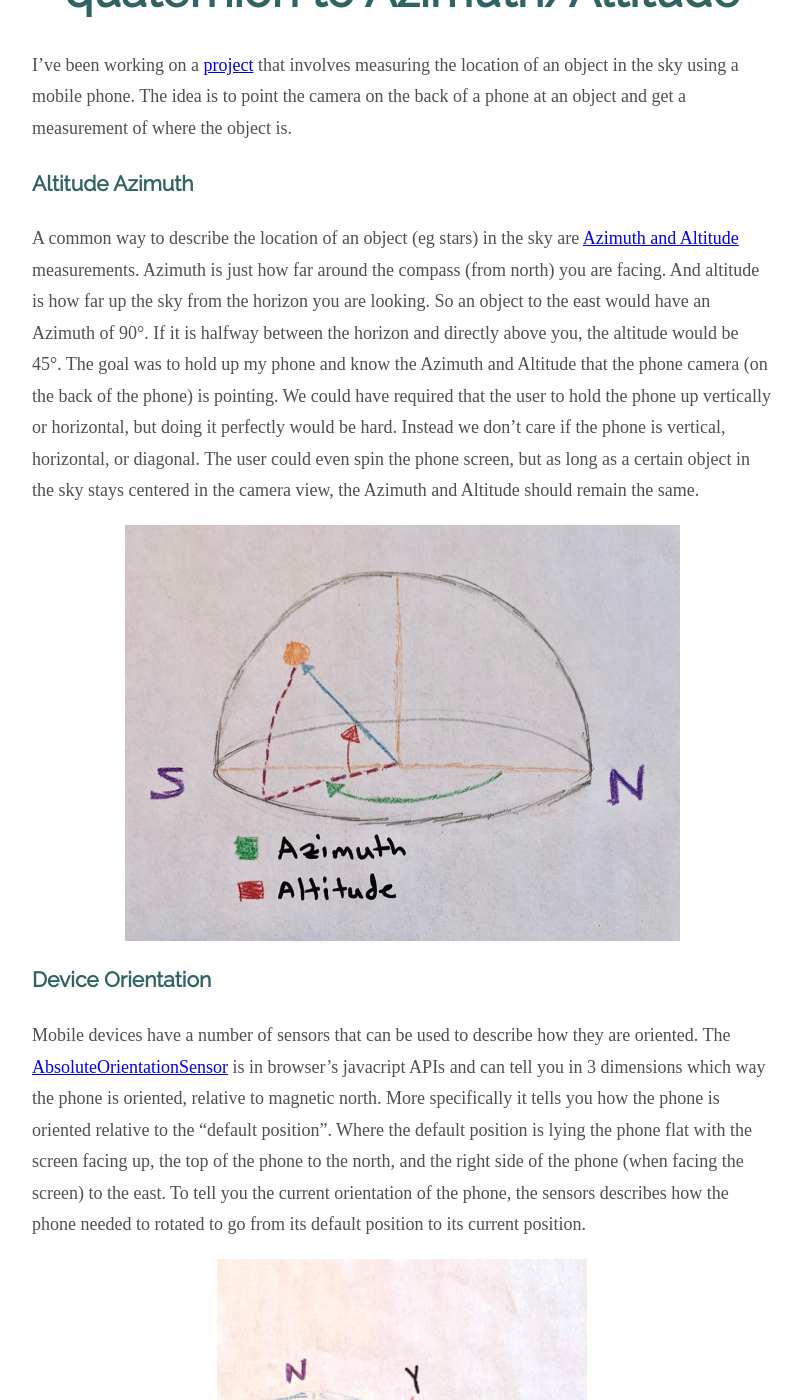
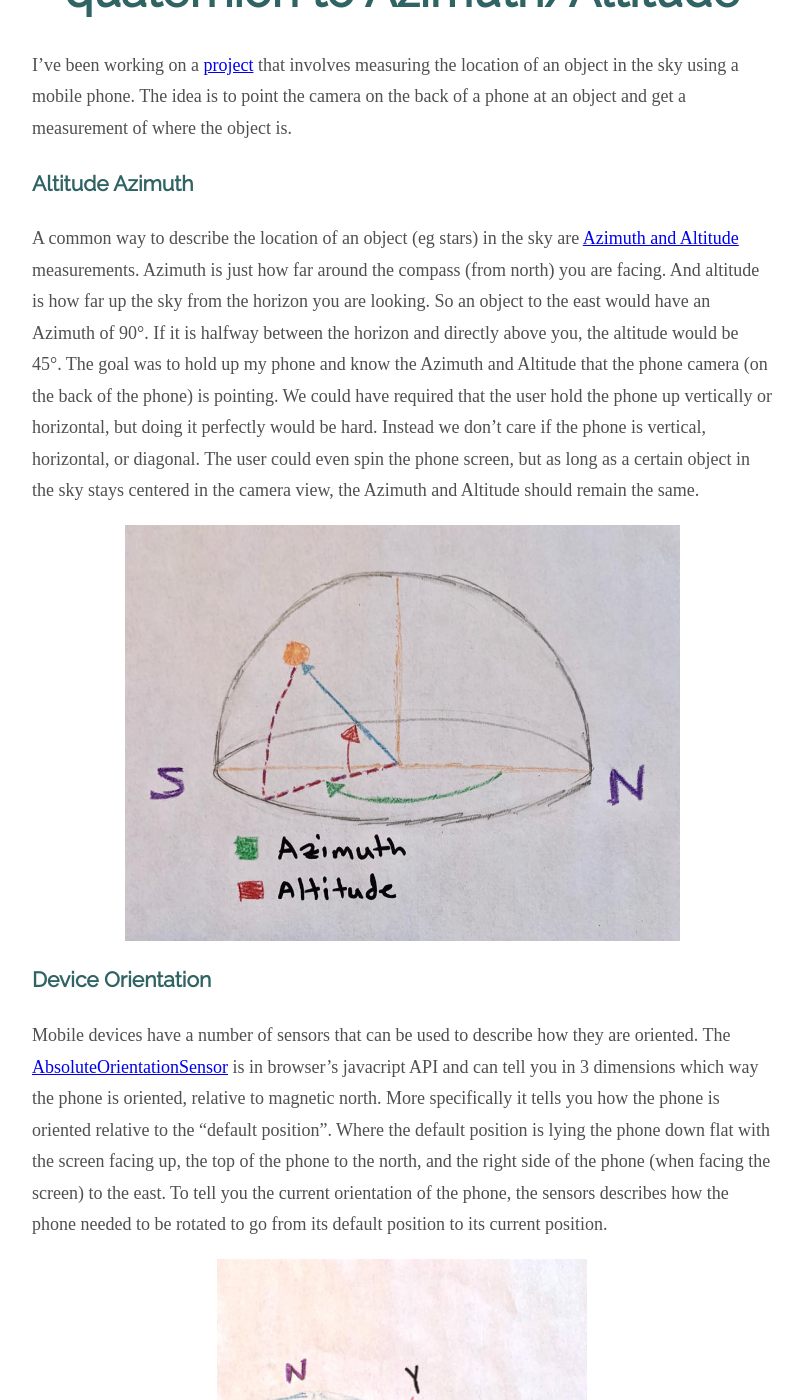
Before and after one commit to parkertimmins/parkertimmins.github.io, a Jekyll site: the page built from _posts/2020-06-03-azimuth-altitude.md, in a window 1280 px wide and 1400 px high, scrolled down 568 px. Shown: the whole window, without its empty margins (238-1041 px from the left). Built offline with Jekyll 4.4.1, drawn with Linux system fonts in a browser that asks for light colours; formulas are drawn with MathJax 3; some of the changed text lies outside the part shown.

Commit message:
Added conclusion to Altitude Azimuth post, fixed typos

```diff
--- a/_posts/2020-06-03-azimuth-altitude.md
+++ b/_posts/2020-06-03-azimuth-altitude.md
@@ -12,7 +12,7 @@ at an object and get a measurement of where the object is.
 A common way to describe the location of an object (eg stars) in the sky are [Azimuth and Altitude](https://en.wikipedia.org/wiki/Horizontal_coordinate_system)  measurements. Azimuth is just how far around the compass (from north) you are facing.
 And altitude is how far up the sky from the horizon you are looking. So an object to the east would have an Azimuth of 90°. If it is halfway between the horizon and directly
 above you, the altitude would be 45°.
-    The goal was to hold up my phone and know the Azimuth and Altitude that the phone camera (on the back of the phone) is pointing. We could have required that the user to hold the
+    The goal was to hold up my phone and know the Azimuth and Altitude that the phone camera (on the back of the phone) is pointing. We could have required that the user hold the
 phone up vertically or horizontal, but doing it perfectly would be hard. Instead we don't care if the phone is vertical, horizontal, or diagonal. The user could even spin the
 phone screen, but as long as a certain object in the sky stays centered in the camera view, the Azimuth and Altitude should remain the same.
 
@@ -22,10 +22,10 @@ phone screen, but as long as a certain object in the sky stays centered in the c
 
 ### Device Orientation
 Mobile devices have a number of sensors that can be used to describe how they are oriented. The
-[AbsoluteOrientationSensor](https://developer.mozilla.org/en-US/docs/Web/API/AbsoluteOrientationSensor) is in browser's javacript APIs and can tell you in 3 dimensions which way the phone is oriented, relative to magnetic north. More specifically it tells you how the phone is oriented relative
-to the "default position". Where the default position is lying the phone flat with the screen facing up, the top of the phone to the north,
+[AbsoluteOrientationSensor](https://developer.mozilla.org/en-US/docs/Web/API/AbsoluteOrientationSensor) is in browser's javacript API and can tell you in 3 dimensions which way the phone is oriented, relative to magnetic north. More specifically it tells you how the phone is oriented relative
+to the "default position". Where the default position is lying the phone down flat with the screen facing up, the top of the phone to the north,
 and the right side of the phone (when facing the screen) to the east. To tell you the current orientation of the phone, the sensors describes how the phone
-needed to rotated to go from its default position to its current position.
+needed to be rotated to go from its default position to its current position.
 
 ![Default phone orientation]({{site.baseurl}}/assets/images/posts/azimuth_altitude/default_phone_orientation.jpeg "Default device orientation"){:height="50%" width="50%"}
 
```
Also changed, not shown: other parts of _posts/2020-06-03-azimuth-altitude.md (+9 -6 lines).
